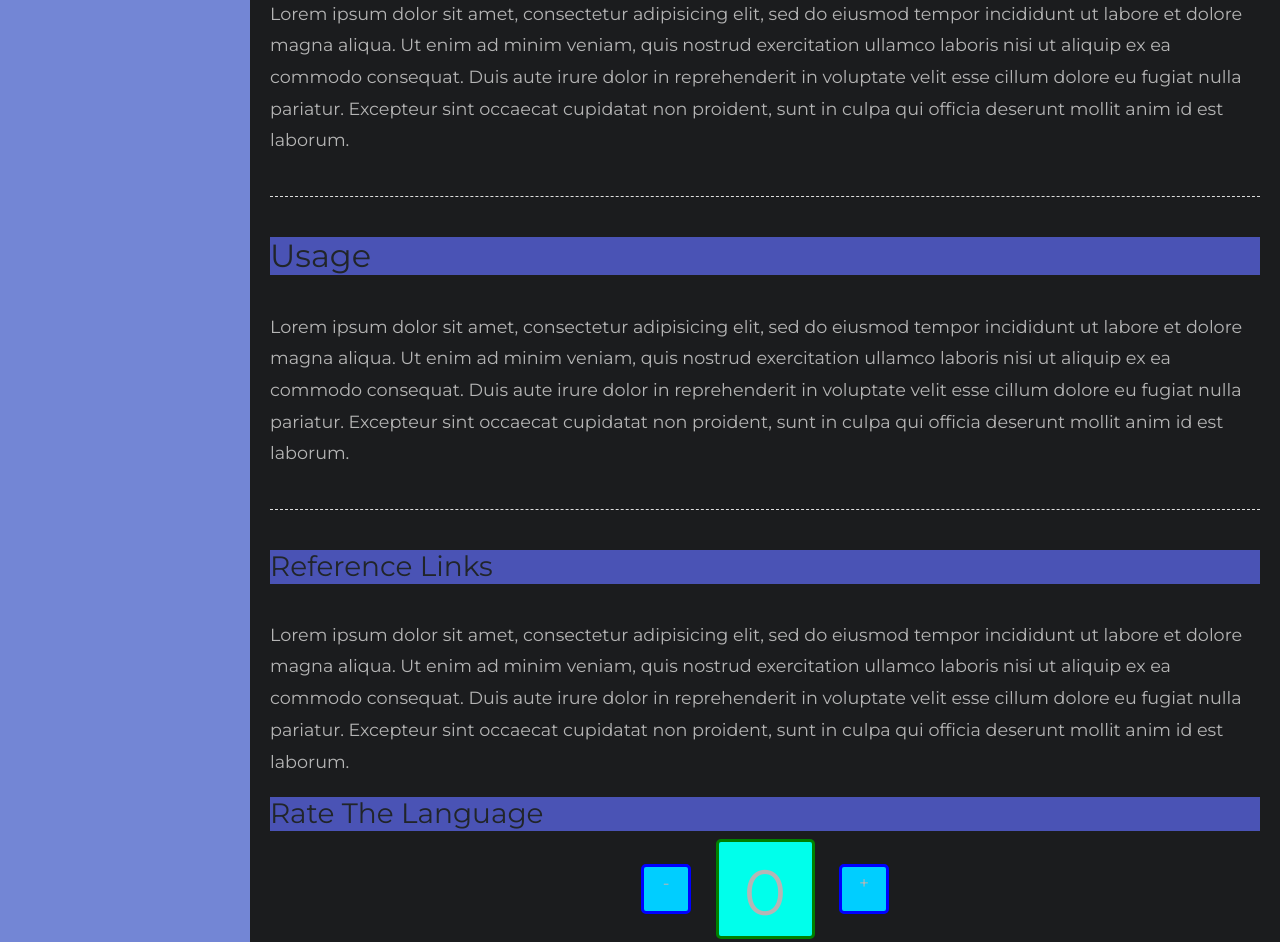
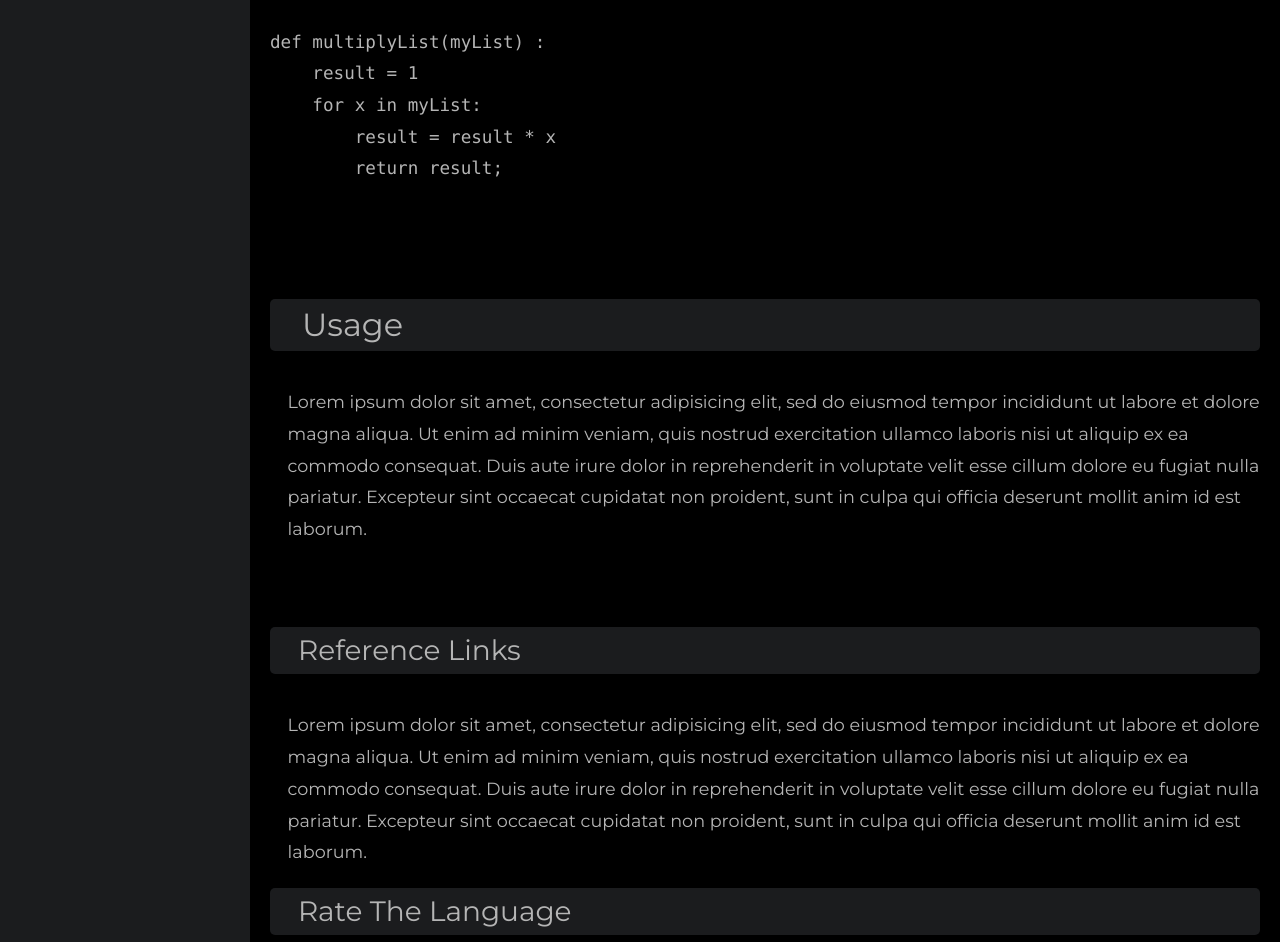
Before and after one commit to siv12345/reference, a plain HTML site: page test.html in a window 1280 px wide. Shown: the part 681-1623 px from the top of the page. Drawn offline with nearby package versions, Linux system fonts and the light colour scheme; a script that the page names is missing.

Commit message:
Fixed a few issues

```diff
--- a/test.css
+++ b/test.css
@@ -41,7 +41,7 @@ html {
   }
 
   .wrapper {
-    background-color: var(--bg-panel);
+    background-color: var(--bg);
     display: grid;
     grid-template-columns: 80% auto;
     grid-template-rows: auto auto;
@@ -59,10 +59,14 @@ html {
     margin-top: 2em;
   }
 
-  .wrapper code{
-    background-color: #B5B5B5;
+  .wrapper pre{
     color: var(--color-text);
+    grid-area: content;
+    font-size: 1.1em;
+    line-height: 1.8em;
+    margin-top: 2em;
   }
+
 
   input[type=checkbox] {
     height: 0;
@@ -153,9 +157,17 @@ a:focus {
 
 .line {
     width: 100%;
-    height: 1px;
-    border-bottom: 1px dashed #ddd;
+    height: 2px;
+    border-bottom: 1px var(--color-text);
     margin: 40px 0;
+}
+
+.sub-head{
+  color: var(--color-text);
+  background: var(--bg-panel);
+  border-radius: 5px;
+  padding: 7px;
+  padding-left: 1em;
 }
 
 /* ---------------------------------------------------
@@ -171,9 +183,9 @@ a:focus {
 #sidebar {
     min-width: 250px;
     max-width: 250px;
-    background: #7386D5;
-    color: #fff;
-    transition: all 0.3s;
+    background: var(--bg-panel);
+    color: var(--color-text);
+    transition: all 0.1s;
 }
 
 #sidebar.active {
@@ -265,9 +277,7 @@ a.article:hover {
 }
 .sub-head-info{
     font:"Montserrat";
-}
-.sub-head{
-    background: rgba(86, 96, 216, 0.81);
+    padding-left: 1em;
 }
 .upvote {
     margin-top: 20px;
--- a/test.html
+++ b/test.html
@@ -6,12 +6,15 @@
     <meta name="viewport" content="width=device-width, initial-scale=1.0">
     <meta http-equiv="X-UA-Compatible" content="IE=edge">
 
+    <script src="https://cdn.rawgit.com/google/code-prettify/master/loader/run_prettify.js?lang=py&amp;skin=sunburst"></script>
+
     <title>Docs</title>
 
     <!-- Bootstrap CSS CDN -->
     <link rel="stylesheet" href="https://stackpath.bootstrapcdn.com/bootstrap/4.1.0/css/bootstrap.min.css" integrity="sha384-9gVQ4dYFwwWSjIDZnLEWnxCjeSWFphJiwGPXr1jddIhOegiu1FwO5qRGvFXOdJZ4" crossorigin="anonymous">
     <!-- Our Custom CSS -->
     <link rel="stylesheet" href="test.css">
+    <link rel="stylesheet" href="code-prettify-theme.css">
     <script src="dark.js"></script>
     <link href="https://fonts.googleapis.com/css?family=Montserrat&display=swap" rel="stylesheet">
     <style>
@@ -108,7 +111,7 @@
         </ul>
     </nav>
             <div id="content">
-            <nav class="navbar sticky-top navbar-expand-lg navbar-light bg-dark">
+            <nav class="navbar sticky-top navbar-expand-lg navbar-dark bg-dark">
                 <div class="container-fluid">
                     <button type="button" id="sidebarCollapse" class="btn btn-info">
                         <i class="fas fa-align-left"></i>
@@ -140,7 +143,14 @@
             <div class="line"></div>
 
             <h2 class="sub-head">Syntax</h2>
-            <p class="sub-head-info">Lorem ipsum dolor sit amet, consectetur adipisicing elit, sed do eiusmod tempor incididunt ut labore et dolore magna aliqua. Ut enim ad minim veniam, quis nostrud exercitation ullamco laboris nisi ut aliquip ex ea commodo consequat. Duis aute irure dolor in reprehenderit in voluptate velit esse cillum dolore eu fugiat nulla pariatur. Excepteur sint occaecat cupidatat non proident, sunt in culpa qui officia deserunt mollit anim id est laborum.</p>
+
+                <pre class="prettyprint">
+def multiplyList(myList) :
+    result = 1
+    for x in myList:
+        result = result * x
+        return result;
+                </pre>
 
             <div class="line"></div>
 
@@ -160,13 +170,6 @@
             </div>
 
 </div>
-        <!-- jQuery CDN - Slim version (=without AJAX) -->
-    <script src="https://code.jquery.com/jquery-3.3.1.slim.min.js" integrity="sha384-q8i/X+965DzO0rT7abK41JStQIAqVgRVzpbzo5smXKp4YfRvH+8abtTE1Pi6jizo" crossorigin="anonymous"></script>
-    <!-- Popper.JS -->
-    <script src="https://cdnjs.cloudflare.com/ajax/libs/popper.js/1.14.0/umd/popper.min.js" integrity="sha384-cs/chFZiN24E4KMATLdqdvsezGxaGsi4hLGOzlXwp5UZB1LY//20VyM2taTB4QvJ" crossorigin="anonymous"></script>
-    <!-- Bootstrap JS -->
-    <script src="https://stackpath.bootstrapcdn.com/bootstrap/4.1.0/js/bootstrap.min.js" integrity="sha384-uefMccjFJAIv6A+rW+L4AHf99KvxDjWSu1z9VI8SKNVmz4sk7buKt/6v9KI65qnm" crossorigin="anonymous"></script>
-
     <script type="text/javascript">
         $(document).ready(function () {
             $('#sidebarCollapse').on('click', function () {
@@ -183,5 +186,6 @@
 
 });
     </script>
+    <script src="https://cdn.rawgit.com/google/code-prettify/master/loader/run_prettify.js"></script>
 </body>
 </html>
```
